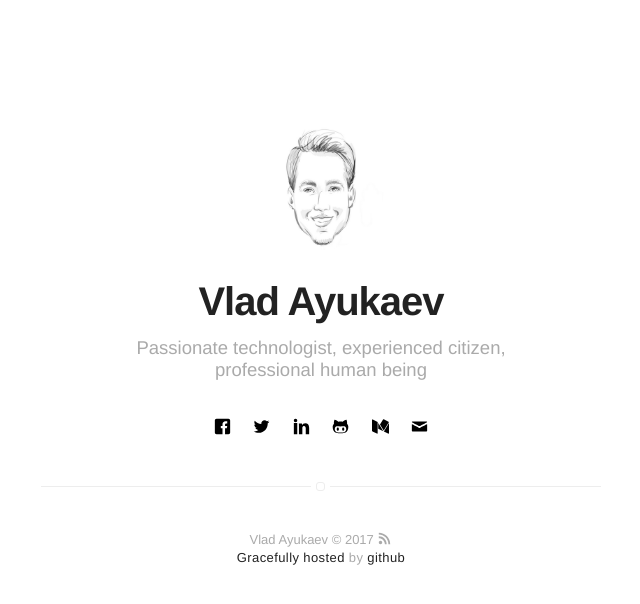
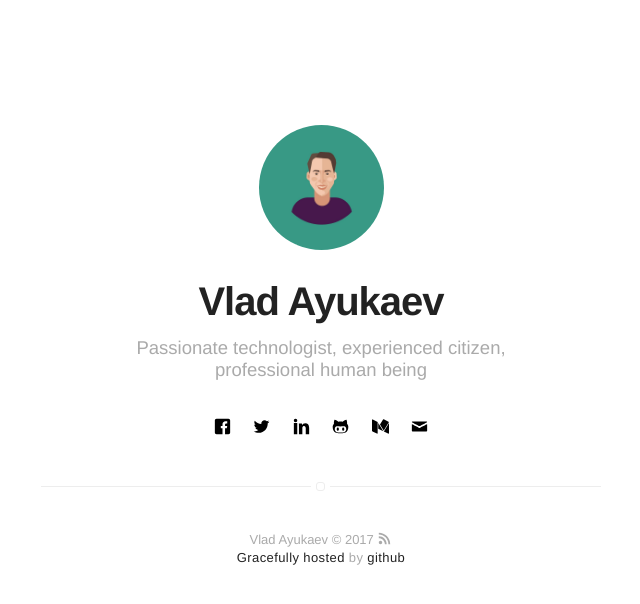
Before and after one commit to ayukaev/ayukaev.github.io, a Jekyll site: the page built from index.html, in a window 1280 px wide. Shown: the top 604 px of the page, without its empty margins (319-959 px from the left). Built offline with Jekyll 4.4.1, drawn with Linux system fonts in a browser that asks for light colours.

Commit message:
avatar update

```diff
--- a/_config.yml
+++ b/_config.yml
@@ -8,7 +8,7 @@ description: Passionate technologist, experienced citizen, professional human be
 # if it's an external image, update below for true
 # better with square images
 external-image: false
-picture: assets/images/profile2.jpg
+picture: assets/images/avatar_vlad.jpg
 
 url: https://www.ayukaev.com
 enforce_ssl: www.ayukaev.com
```
